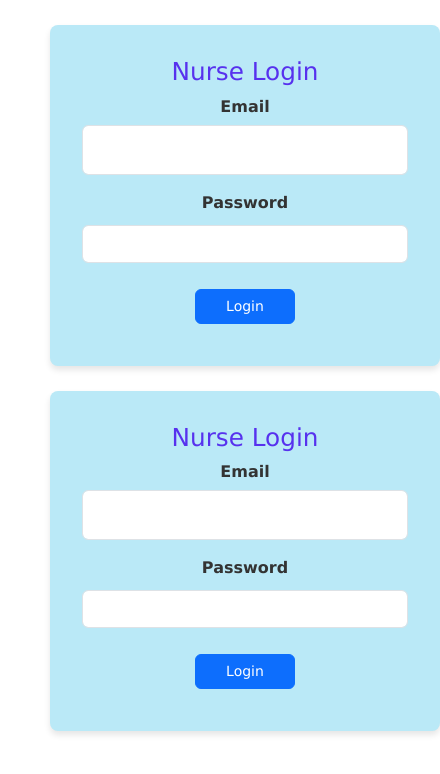
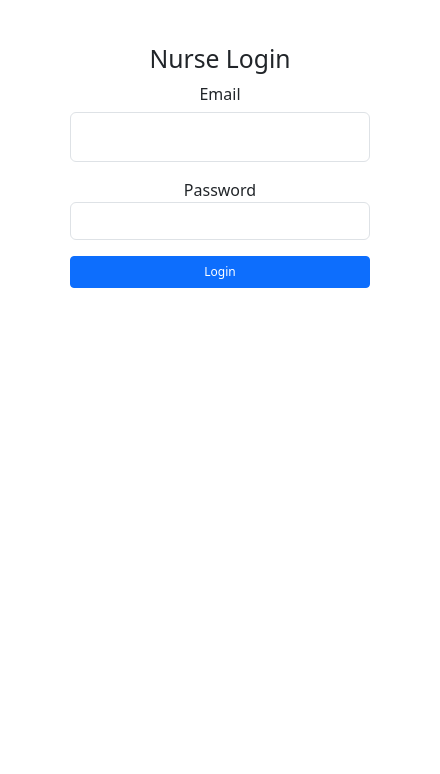
Before and after one commit to krushnahk1/cms, a React (Create React App) app: page /NurseLoginForm in a window 390 px wide. Shown: the top 774 px of the page, 440 px wide, since content can reach past the window. Built offline with nearby package versions, Linux system fonts and the light colour scheme.

Commit message:
doctor Login

```diff
--- a/package.json
+++ b/package.json
@@ -49,10 +49,9 @@
     ]
   },
   "devDependencies": {
-    "web-vitals": "^4.2.4",
     "autoprefixer": "^10.4.20",
     "postcss": "^8.5.1",
     "tailwindcss": "^3.4.17",
-    "some-package": "^4.2.4"
+    "web-vitals": "^4.2.4"
   }
 }
--- a/src/App.js
+++ b/src/App.js
@@ -107,39 +107,7 @@ function App() {
       </Router>
       <Router>
 
-        <Routes>
-          <Route path="/admin" element={
-            <>
-             <Header scollTODoctor={scollTODoctor} scrollToWhyChoose={scrollToWhyChoose} scollTOPackage={scollTOPackage}/>
-            <div>
-              {/* <Hero /> */}
-            <Home/>
-              </div>
-              <About/>
-              <div ref={PackageRef}>
-              <HealthPackage  />
-              </div>
-              <Services/>
-              <DoctorInfo/>
-              <PatientExperience />
-              <div ref={whyChooseRef}>
-                <WhyChoose />
-              </div>
-              <Footer/>
 
-
-            </>
-
-        } />
-          <Route path="/DoctorLoginForm" element={<DoctorLoginForm />} />
-          <Route path="/DoctorDashboard/*" element={<Doctordashboard/>} />
-          <Route path="/NurseLoginForm" element={<NurseLoginForm />} />
-          <Route path="/Nursedashboard/*" element={<Nursedashboard/>} />
-          <Route path="/AllPatient" element={<AllPatient/>} />
-          <Route path="/add-patient" element={<AddPatient />} />
-          <Route path="/create-appointment" element={<CreateAppointment />} />
-          <Route path="/add-enquiries" element={<AddEnquiries />} />
-        </Routes>
       </Router>
     <Router>
       <Routes>
--- a/src/CSS/DoctorLoginForm.css
+++ b/src/CSS/DoctorLoginForm.css
@@ -1,78 +1,47 @@
-/* Importing Bootstrap directly for the sake of completeness */
-
-/* Full height and centered form container */
-.container {
-  display: flex;
-  justify-content: center;
-  align-items: center;
-  height: 60vh;
-  color: #5731ee; /* Full viewport height */
-   font-family: Verdana, Geneva, Tahoma, sans-serif;
+/* For custom background shapes */
+.shape {
+  height: 200px;
+  width: 200px;
+  border-radius: 50%;
+  position: absolute;
 }
 
-/* Styling for the form */
-form {
-  margin-top:50px;
-  padding: 2rem;
-   margin-left:500px;
-  background-color: #bae9f7;
-  border-radius: 8px;
-  box-shadow: 0 4px 6px rgba(0, 0, 0, 0.1);
-  width: 100%;
-  max-width: 400px; /* Limit the width for better aesthetics */
-}
-/* Form label styling */
-.form-labelemail{
-  font-weight: bold;
-  color: #333;
-  /* margin-left: 30px; */
-}
-.form-labelpassword {
-  font-weight: bold;
-  color: #333;
-
+.shape:first-child {
+  background: linear-gradient(#1845ad, #23a2f6);
+  left: -50px;
+  top: -50px;
 }
 
-/* Form control customization */
-.form-control {
-  border-radius: 5px;
-  border: 1px solid #ced4da;
-  padding: 10px;
-  margin-top:10px;
+.shape:last-child {
+  background: linear-gradient(to right, #ff512f, #f09819);
+  right: -50px;
+  bottom: -50px;
 }
 
-/* Button customization */
-.btn-primary {
-  margin-top: 10px;
-  margin-bottom: 10px;
-  width: 100px;
-  background-color: #ef332d;
-  border-color: #007bff;
-  font-size: 1rem;
-  font-weight: bold;
-
+/* Background video styling */
+.video-background {
+  position: absolute;
+  top: 0;
+  left: 0;
+  width: 100%;
+  height: 100%;
+  object-fit: cover;
+  z-index: -1;
 }
 
-.btn-primary:hover {
-  background-color: #0056b3;
-  border-color: #004085;
-}
-
-/* Responsive design for small screens */
-@media (max-width: 576px) {
-  .form-card {
-    padding: 1.5rem;
+/* Media query for responsiveness */
+@media (max-width: 768px) {
+  .shape:first-child {
+      left: -30px;
+      top: -30px;
   }
 
-  h2 {
-    font-size: 1.5rem;
+  .shape:last-child {
+      right: -30px;
+      bottom: -30px;
   }
 
-  .btn {
-    font-size: 0.9rem;
-  }
-
-  .form-control {
-    font-size: 0.9rem;
+  form {
+      padding: 20px;
   }
 }
--- a/src/DoctorComponents/Navbar.js
+++ b/src/DoctorComponents/Navbar.js
@@ -13,10 +13,12 @@ function Navbar({changeSideNavStatus}) {
                     </div>
 
                     <div className='nav-name-routes d-flex w-100 justify-content-between'>
+                    <Link to="/"><button className='backbutton'>home</button></Link>
                     <Link to="#" className="navbar-brand px-4">
                        DOCTOR ADMIN DASHBOARD
                     </Link>
-                    <Link to="/"><button className='backbutton'>home</button></Link>
+
+
 
                     </div>
                 </div>
--- a/src/DoctorComponents/Receptionist_view.js
+++ b/src/DoctorComponents/Receptionist_view.js
@@ -65,6 +65,7 @@ function ReceptionistView() {
           icon: 'fa-solid fa-hospital',
           url: '/DoctorDashboard/room',
         },
+
       ];
 
 
--- a/src/DoctorComponents/SideNavContent.js
+++ b/src/DoctorComponents/SideNavContent.js
@@ -1,6 +1,6 @@
 import React from 'react';
 import '@fortawesome/fontawesome-free/css/all.min.css';
-import { Navigate, useNavigate } from 'react-router-dom';
+import { Link, Navigate, useNavigate } from 'react-router-dom';
 import "../DoctorCSS/SideNavContent.css";
 
 const SideNavContent = ({ sideNavStatus, list, navigateUrl }) => {
@@ -16,6 +16,7 @@ const SideNavContent = ({ sideNavStatus, list, navigateUrl }) => {
               <a >{item.name}</a>
             </span>
           </li>
+
         ))}
       </ul>
     </div>
--- a/src/component/DoctorLoginForm.js
+++ b/src/component/DoctorLoginForm.js
@@ -1,62 +1,83 @@
 import React, { useState } from 'react';
-import { useNavigate } from 'react-router-dom';
+import { useNavigate } from 'react-router-dom'; // Import useNavigate
+import 'bootstrap/dist/css/bootstrap.min.css';
 import '../CSS/DoctorLoginForm.css';
-  // Ensure React Router is installed
 
-const Login = () => {
-  const [email, setEmail] = useState('');
+const DoctorLoginForm = () => {
+    const [username, setUsername] = useState('');
     const [password, setPassword] = useState('');
-  const navigate = useNavigate();
+    const [message, setMessage] = useState('');
+    const navigate = useNavigate(); // Initialize useNavigate
 
     const handleLogin = (e) => {
         e.preventDefault();
+        const hardCodedUsername = "doctor@gmail.com";
+        const hardCodedPassword = "pass123";
 
-    // Example login validation (replace with real authentication logic)
-    if (email === 'doctor@gmail.com' && password === 'pass123') {
-      // Save login state (e.g., using local storage or a global state)
-      alert('Login successful');
-      localStorage.setItem('isLoggedIn', true);
-
-      navigate('/doctordashboard'); // Redirect to the dashboard
+        if (username === hardCodedUsername && password === hardCodedPassword) {
+            setMessage("Login successful!");
+            setTimeout(() => {
+                navigate('/Doctordashboard'); // Navigate to dashboard after success
+            }, 1000); // Delay for user to see the success message
         } else {
-      alert('Invalid credentials');
+            setMessage("Invalid username or password.");
         }
-
     };
 
     return (
+        <div className="position-relative d-flex justify-content-center align-items-center vh-100">
+            {/* Background Video */}
+            <video autoPlay loop muted className="position-absolute w-100 h-100" style={{ objectFit: 'cover', zIndex: -1 }}>
+                <source src="../" type="video/mp4" />
+                Your browser does not support the video tag.
+            </video>
 
-    <div className="container">
+            {/* Custom Background Shapes */}
+            <div className="position-absolute shape"></div>
+            <div className="position-absolute shape"></div>
 
-      <form onSubmit={handleLogin}>
-      <h2>Doctor Login</h2>
+            <form onSubmit={handleLogin} className="p-4 bg-white bg-opacity-25 rounded shadow-lg" style={{ backdropFilter: 'blur(10px)', maxWidth: '400px' }}>
+                <h3 className="text-center mb-4">Doctor Login</h3>
+
                 <div className="mb-3">
-          <label htmlFor="email" className="form-labelemail">Email</label>
-
+                    <label htmlFor="username" className="form-label">Username</label>
                     <input
-            type="email"
+                        type="text"
                         className="form-control"
-            id="email"
-            value={email}
-            placeholder="Ex:- doctor@gmail.com"
-            onChange={(e) => setEmail(e.target.value)}
+                        placeholder="Email or Phone"
+                        id="username"
+                        value={username}
+                        onChange={(e) => setUsername(e.target.value)}
                     />
                 </div>
+
                 <div className="mb-3">
-          <label htmlFor="password" className="form-labelpassword">Password</label>
+                    <label htmlFor="password" className="form-label">Password</label>
                     <input
                         type="password"
                         className="form-control"
+                        placeholder="Password"
                         id="password"
                         value={password}
-            placeholder="Ex:- pass123"
                         onChange={(e) => setPassword(e.target.value)}
                     />
                 </div>
-        <button type="submit" className="btn btn-primary">Login</button>
+
+                <button type="submit" className="btn btn-primary w-100">Log In</button>
+
+                {message && <div className={`mt-3 text-center ${message === "Login successful!" ? 'text-success' : 'text-danger'}`}>{message}</div>}
+
+                <div className="d-flex justify-content-between mt-4">
+                    <button type="button" className="btn btn-light d-flex align-items-center">
+                        <i className="fab fa-google me-2"></i> Google
+                    </button>
+                    <button type="button" className="btn btn-light d-flex align-items-center">
+                        <i className="fab fa-facebook me-2"></i> Facebook
+                    </button>
+                </div>
             </form>
         </div>
     );
 };
 
-export default Login;
+export default DoctorLoginForm;
--- a/src/component/appointment/Appointment.js
+++ b/src/component/appointment/Appointment.js
@@ -1,6 +1,7 @@
 import React, { useEffect, useState } from "react";
 import AppServices from "../../services/AppServices";
 import { Link } from "react-router-dom";
+import './appoinmentsCSS/Appointment.css'
 
 const Appointment = () => {
   const [appointments, setAppointments] = useState([]);
--- /dev/null
+++ b/src/component/appointment/appoinmentsCSS/Appointment.css
@@ -0,0 +1,111 @@
+/* General table styling */
+.table {
+    width: 100%;
+    margin-bottom: 1rem;
+    color: #212529;
+  }
+
+  .table th, .table td {
+    padding: 0.75rem;
+    vertical-align: top;
+    border-top: 1px solid #dee2e6;
+  }
+
+  .table-hover tbody tr:hover {
+    background-color: rgba(0, 0, 0, 0.075);
+  }
+
+  /* Button customizations */
+  .btn {
+    padding: 0.5rem 1rem;
+    font-size: 0.875rem;
+    border-radius: 0.25rem;
+    margin-right: 5px;
+  }
+
+  .btn-danger {
+    color: #fff;
+    background-color: #dc3545;
+    border-color: #dc3545;
+  }
+
+  .btn-info {
+    color: #fff;
+    background-color: #17a2b8;
+    border-color: #17a2b8;
+  }
+
+  /* Adjustments for table layout */
+  .table th {
+    font-weight: 500;
+    color: #495057;
+    text-align: left;
+  }
+
+  /* Table heading styles */
+  .table thead th {
+    vertical-align: bottom;
+    border-bottom: 2px solid #dee2e6;
+  }
+
+  /* Action buttons in a flex container for better alignment */
+  .actions {
+    display: flex;
+    justify-content: flex-start;
+    gap: 10px;
+  }
+/* Adjust table for smaller screens */
+@media (max-width: 768px) {
+    .table {
+      font-size: 0.875rem;
+    }
+
+    .table th, .table td {
+      padding: 0.5rem;
+    }
+
+    .btn {
+      padding: 0.4rem 0.8rem;
+      font-size: 0.75rem;
+    }
+
+    .actions {
+      flex-direction: column;
+    }
+  }
+
+  /* Mobile adjustments */
+  @media (max-width: 576px) {
+    .table thead {
+      display: none;
+    }
+
+    .table tbody tr {
+      display: block;
+      margin-bottom: 1rem;
+      border: 1px solid #dee2e6;
+    }
+
+    .table td {
+      display: flex;
+      justify-content: space-between;
+      padding: 0.5rem;
+      border: none;
+      border-bottom: 1px solid #dee2e6;
+    }
+
+    .table td:last-child {
+      border-bottom: 0;
+    }
+
+    .table td::before {
+      content: attr(data-label);
+      font-weight: bold;
+      text-transform: uppercase;
+    }
+
+    .btn {
+      width: 100%;
+      margin-bottom: 5px;
+    }
+  }
```
Also changed, not shown: src/DoctorCSS/Navbar.css (+7 -4 lines), 1 other file (tests, documents, lock files or other folders). Lines whose indentation alone changed are shown as unchanged.
